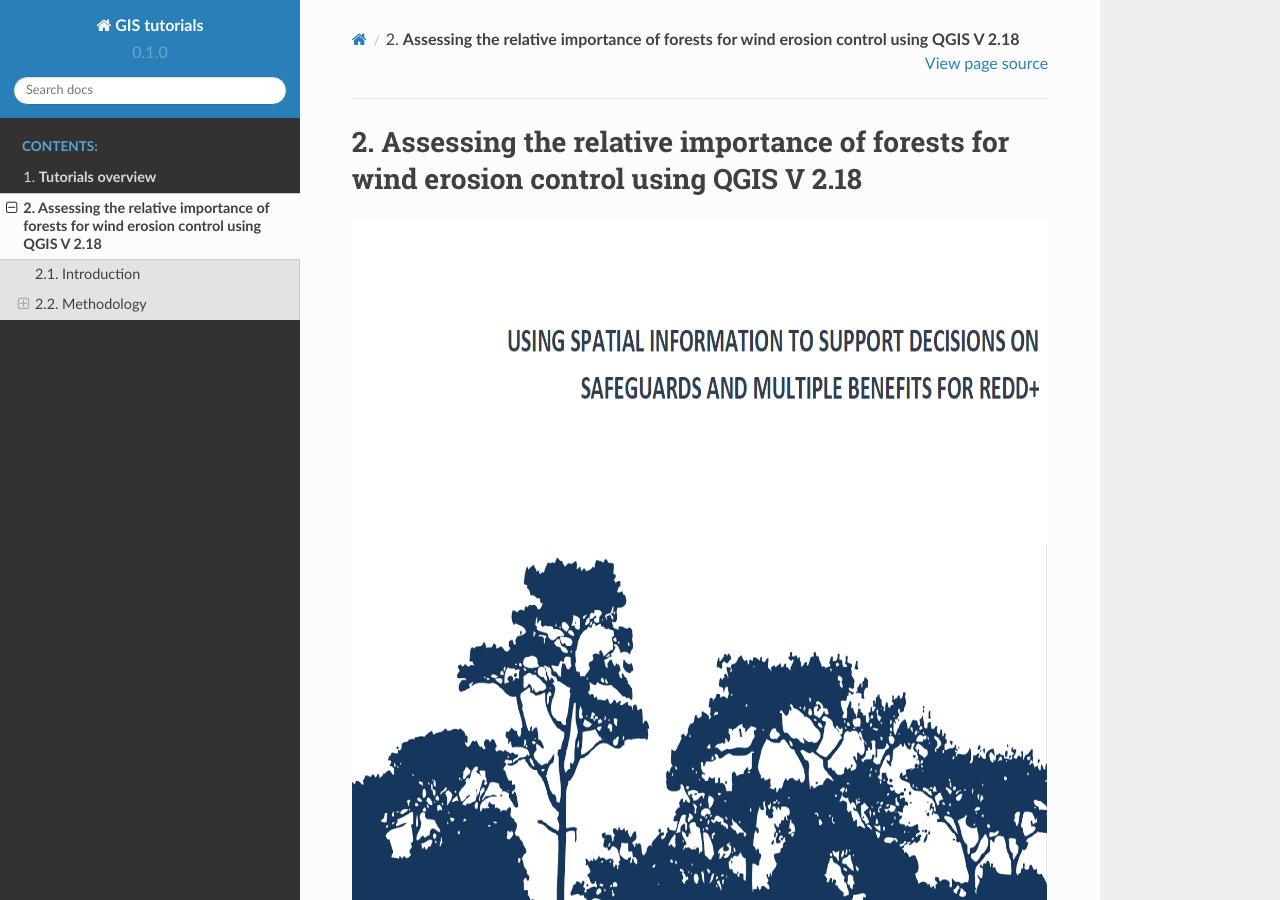
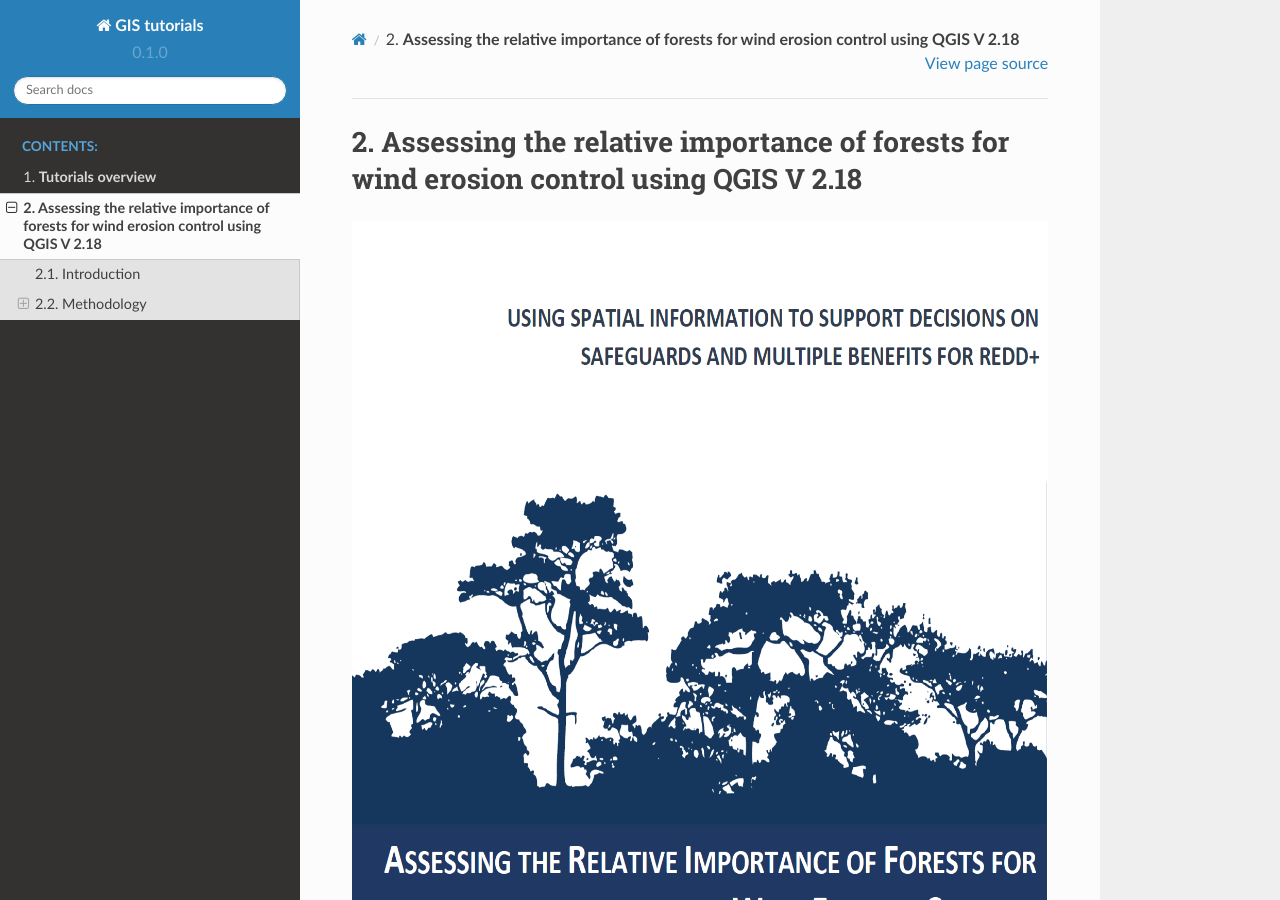
Before and after one commit to corinnar/GIS_tutorials, a Sphinx documentation site: the page built from docs/source/Wind_Erosion_Tutorial_EN.rst, in a window 1280 px wide and 900 px high. Built offline with Sphinx 7.4.7 and the Read the Docs theme 2.0.0, drawn with Linux system fonts in a browser that asks for light colours.

Commit message:
Update Wind_Erosion_Tutorial_EN.rst

```diff
--- a/docs/source/Wind_Erosion_Tutorial_EN.rst
+++ b/docs/source/Wind_Erosion_Tutorial_EN.rst
@@ -1193,10 +1193,10 @@ http://www.ars.usda.gov/SP2UserFiles/Place/30200525/897%20A%20wind%20erosion%20e
 
 .. |image200| image:: media/media_Wind_Erosion/image0.png
    :width: 11.259in
-   :height: 12.343in
+   :height: 10in
 .. |image201| image:: media/media_Wind_Erosion/image1.png
-   :width: 11.259in
-   :height: 12.343in
+   :width: 3.214in
+   :height: 2.194in
 .. |image0| image:: media/media_Wind_Erosion/image3.png
    :width: 3.214in
    :height: 2.194in
```
